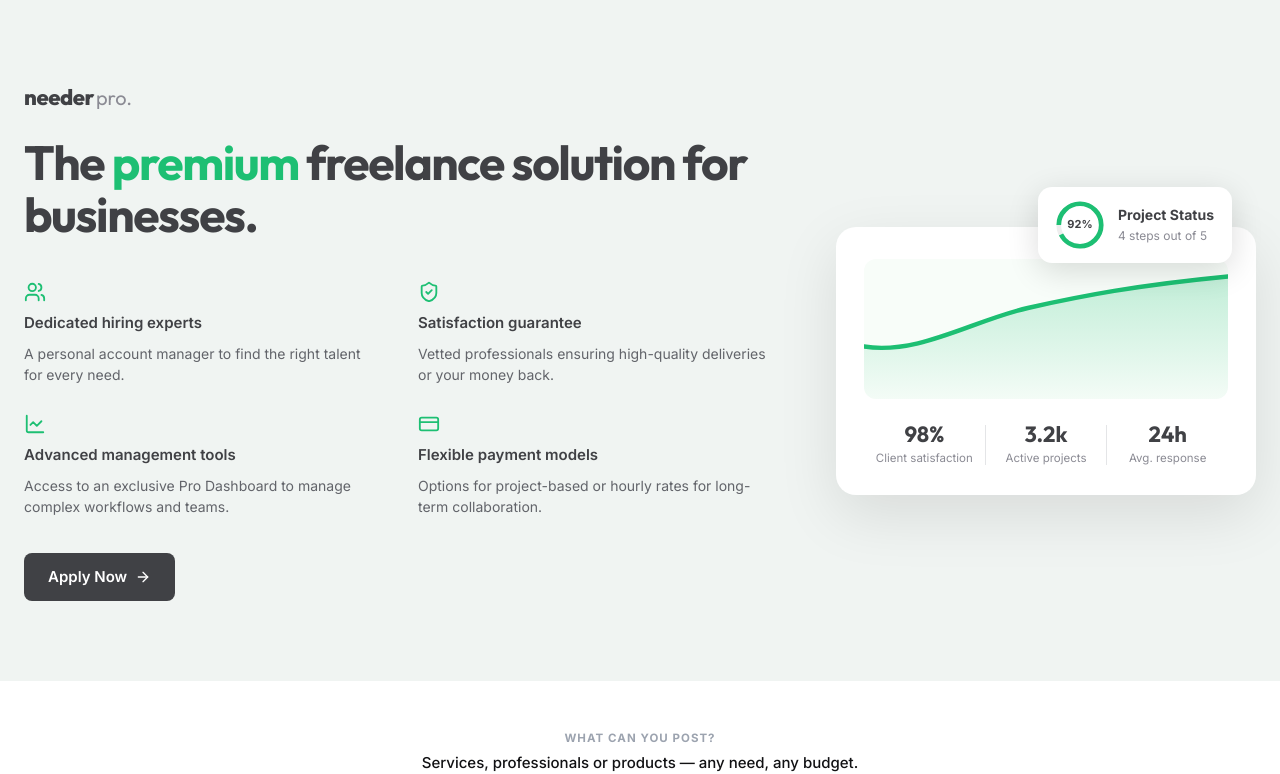
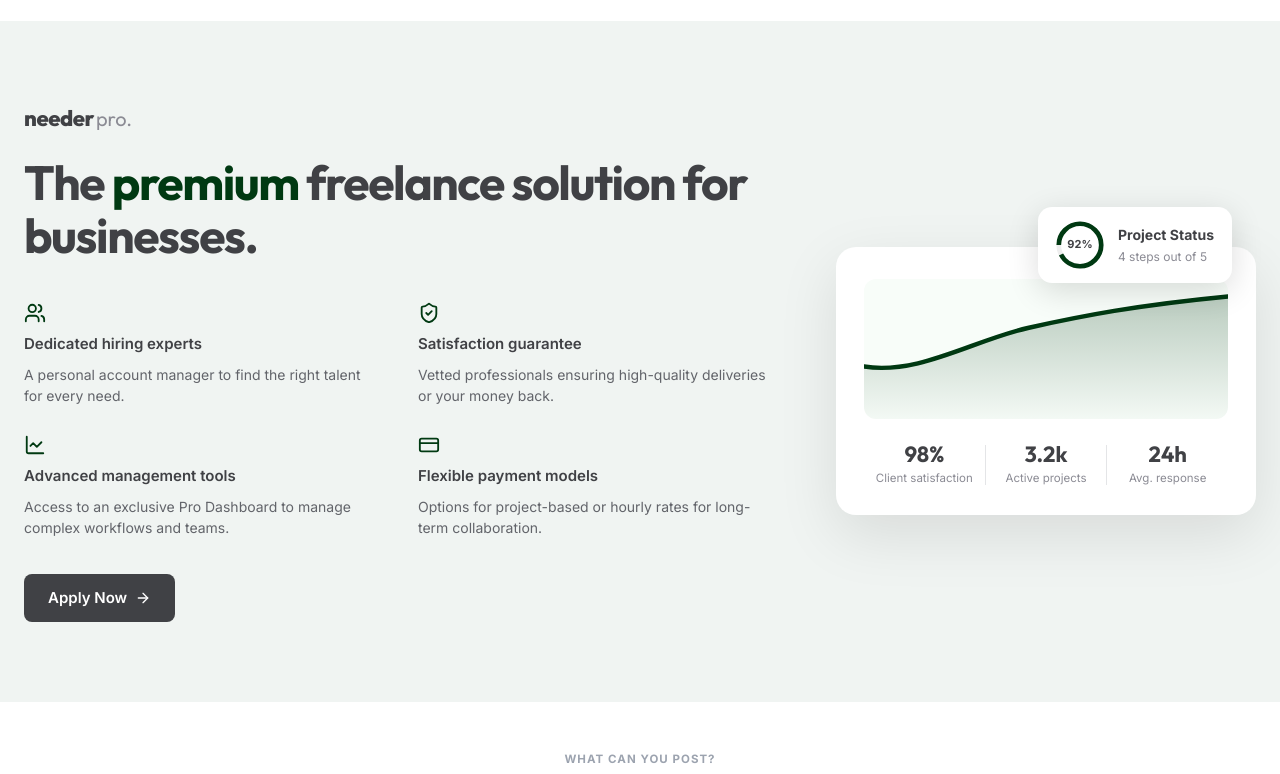
Before and after one commit to Kayo04/all-market, a Next.js app: page /en in a window 1280 px wide. Shown: the part 1140-1914 px from the top of the page. Built offline with nearby package versions, Linux system fonts and the light colour scheme; no server answers.

Commit message:
feat: swap all greens to #003912, bigger card titles (17px)

```diff
--- a/src/app/globals.css
+++ b/src/app/globals.css
@@ -32,19 +32,19 @@
   --text-tertiary: #5a5a65;
   --text-inverse: #09090b;
 
-  --accent: #1dbf73;
-  --accent-hover: #19a463;
-  --accent-light: rgba(29, 191, 115, 0.08);
-  --accent-glow: rgba(29, 191, 115, 0.12);
+  --accent: #003912;
+  --accent-hover: #002b0d;
+  --accent-light: rgba(0, 57, 18, 0.08);
+  --accent-glow: rgba(0, 57, 18, 0.12);
 
   --border: #222228;
   --border-hover: #333339;
-  --border-accent: rgba(29, 191, 115, 0.3);
+  --border-accent: rgba(0, 57, 18, 0.3);
 
   --success: #22c55e;
   --warning: #eab308;
   --error: #ef4444;
-  --info: #1dbf73;
+  --info: #003912;
   --verified: #eab308;
 
   --shadow-sm: 0 1px 2px rgba(0, 0, 0, 0.3);
@@ -67,19 +67,19 @@
   --text-tertiary: #9ca3af;
   --text-inverse: #ffffff;
 
-  --accent: #1dbf73;
-  --accent-hover: #19a463;
-  --accent-light: rgba(29, 191, 115, 0.06);
-  --accent-glow: rgba(29, 191, 115, 0.08);
+  --accent: #003912;
+  --accent-hover: #002b0d;
+  --accent-light: rgba(0, 57, 18, 0.06);
+  --accent-glow: rgba(0, 57, 18, 0.08);
 
   --border: #e5e7eb;
   --border-hover: #d1d5db;
-  --border-accent: rgba(29, 191, 115, 0.3);
+  --border-accent: rgba(0, 57, 18, 0.3);
 
   --success: #16a34a;
   --warning: #ca8a04;
   --error: #dc2626;
-  --info: #1dbf73;
+  --info: #003912;
   --verified: #ca8a04;
 
   --shadow-sm: 0 1px 2px rgba(0, 0, 0, 0.04);
--- a/src/components/features/NeederPro.tsx
+++ b/src/components/features/NeederPro.tsx
@@ -70,7 +70,7 @@ export default function NeederPro() {
                 <path d="M18 2.0845 a 15.9155 15.9155 0 0 1 0 31.831 a 15.9155 15.9155 0 0 1 0 -31.831"
                   fill="none" stroke="#eee" strokeWidth="3.5" />
                 <path d="M18 2.0845 a 15.9155 15.9155 0 0 1 0 31.831 a 15.9155 15.9155 0 0 1 0 -31.831"
-                  fill="none" stroke="#1dbf73" strokeWidth="3.5" strokeDasharray="92, 100" />
+                  fill="none" stroke="#003912" strokeWidth="3.5" strokeDasharray="92, 100" />
               </svg>
               <span className="np-ring-pct">92%</span>
             </div>
@@ -87,12 +87,12 @@ export default function NeederPro() {
               <svg viewBox="0 0 200 80" preserveAspectRatio="none" className="np-chart-svg">
                 <defs>
                   <linearGradient id="chartGrad" x1="0" y1="0" x2="0" y2="1">
-                    <stop offset="0%" stopColor="#1dbf73" stopOpacity="0.25" />
-                    <stop offset="100%" stopColor="#1dbf73" stopOpacity="0.02" />
+                    <stop offset="0%" stopColor="#003912" stopOpacity="0.25" />
+                    <stop offset="100%" stopColor="#003912" stopOpacity="0.02" />
                   </linearGradient>
                 </defs>
                 <path d="M0,80 L0,50 C30,55 60,35 90,28 C120,21 150,15 200,10 L200,80 Z" fill="url(#chartGrad)" />
-                <path d="M0,50 C30,55 60,35 90,28 C120,21 150,15 200,10" fill="none" stroke="#1dbf73" strokeWidth="2.5" strokeLinecap="round" />
+                <path d="M0,50 C30,55 60,35 90,28 C120,21 150,15 200,10" fill="none" stroke="#003912" strokeWidth="2.5" strokeLinecap="round" />
               </svg>
             </div>
 
@@ -169,7 +169,7 @@ export default function NeederPro() {
           color: #404145;
           margin-bottom: 40px;
         }
-        .np-accent { color: #1dbf73; }
+        .np-accent { color: #003912; }
 
         /* 2-col feature grid */
         .np-features {
@@ -179,7 +179,7 @@ export default function NeederPro() {
           margin-bottom: 36px;
         }
         .np-feat { display: flex; flex-direction: column; gap: 8px; }
-        .np-feat-icon { color: #1dbf73; }
+        .np-feat-icon { color: #003912; }
         .np-feat-title {
           font-family: var(--font-sans);
           font-size: 15px;
--- a/src/components/features/PopularCategories.tsx
+++ b/src/components/features/PopularCategories.tsx
@@ -148,7 +148,7 @@ export default function PopularCategories() {
           min-width: ${CARD_WIDTH}px;
           max-width: ${CARD_WIDTH}px;
           border-radius: 14px;
-          background: #1e3d2f;
+          background: #003912;
           text-decoration: none;
           display: flex;
           flex-direction: column;
@@ -164,12 +164,15 @@ export default function PopularCategories() {
         .pc-card-header {
           padding: 18px 16px 14px;
           flex-shrink: 0;
+          height: 72px;
+          display: flex;
+          align-items: flex-start;
         }
 
         /* Category name — top, white, bold */
         .pc-card-title {
           font-family: var(--font-sans);
-          font-size: 14.5px;
+          font-size: 17px;
           font-weight: 700;
           color: #ffffff;
           line-height: 1.35;
--- a/src/components/layout/Navbar.tsx
+++ b/src/components/layout/Navbar.tsx
@@ -269,7 +269,7 @@ export default function Navbar() {
                   whiteSpace: 'nowrap',
                 }}
               >
-                {locale === 'pt' ? 'Tornar-me Profissional' : 'Become a Professional'}
+                {locale === 'pt' ? 'Torne-se um Profissional' : 'Become a Professional'}
               </Link>
 
               <Link
@@ -431,7 +431,7 @@ export default function Navbar() {
           ) : (
             <div style={{ display: 'flex', flexDirection: 'column', gap: '8px' }}>
               <Link href="/auth/register?role=pro" onClick={() => setIsMenuOpen(false)} style={{ padding: '8px 14px', background: 'var(--primary)', color: '#ffffff', borderRadius: 'var(--radius-md)', textDecoration: 'none', fontSize: '14px', fontWeight: 700, textAlign: 'center' }}>
-                {locale === 'pt' ? 'Tornar-me Profissional' : 'Become a Professional'}
+                {locale === 'pt' ? 'Torne-se um Profissional' : 'Become a Professional'}
               </Link>
               <Link href="/auth/login" onClick={() => setIsMenuOpen(false)} style={{ padding: '8px 14px', textDecoration: 'none', border: '1px solid var(--border)', color: 'var(--text-primary)', borderRadius: 'var(--radius-md)', fontSize: '14px', fontWeight: 500, textAlign: 'center' }}>
                 {t('login')}
--- a/src/components/layout/PreferencesModal.tsx
+++ b/src/components/layout/PreferencesModal.tsx
@@ -90,8 +90,8 @@ export default function PreferencesModal({ onClose }: Props) {
                   marginRight: '24px',
                   background: 'none', border: 'none', cursor: 'pointer',
                   fontSize: '15px', fontWeight: 500,
-                  color: tab === t ? '#1dbf73' : '#777',
-                  borderBottom: tab === t ? '2px solid #1dbf73' : '2px solid transparent',
+                  color: tab === t ? '#003912' : '#777',
+                  borderBottom: tab === t ? '2px solid #003912' : '2px solid transparent',
                   marginBottom: '-1px',
                   textTransform: 'capitalize',
                   transition: 'color 0.15s ease',
@@ -123,7 +123,7 @@ export default function PreferencesModal({ onClose }: Props) {
                       onMouseEnter={(e) => { (e.currentTarget).style.background = '#f5f5f5'; }}
                       onMouseLeave={(e) => { (e.currentTarget).style.background = 'none'; }}
                     >
-                      <span style={{ width: '16px', color: '#1dbf73', flexShrink: 0 }}>
+                      <span style={{ width: '16px', color: '#003912', flexShrink: 0 }}>
                         {active && <Check size={15} strokeWidth={2.5} />}
                       </span>
                       {lang.label}
@@ -152,7 +152,7 @@ export default function PreferencesModal({ onClose }: Props) {
                       onMouseEnter={(e) => { (e.currentTarget).style.background = '#f5f5f5'; }}
                       onMouseLeave={(e) => { (e.currentTarget).style.background = 'none'; }}
                     >
-                      <span style={{ width: '16px', color: '#1dbf73', flexShrink: 0 }}>
+                      <span style={{ width: '16px', color: '#003912', flexShrink: 0 }}>
                         {active && <Check size={15} strokeWidth={2.5} />}
                       </span>
                       <span style={{ fontWeight: 600, minWidth: '32px', color: '#555' }}>{cur.symbol}</span>
```
